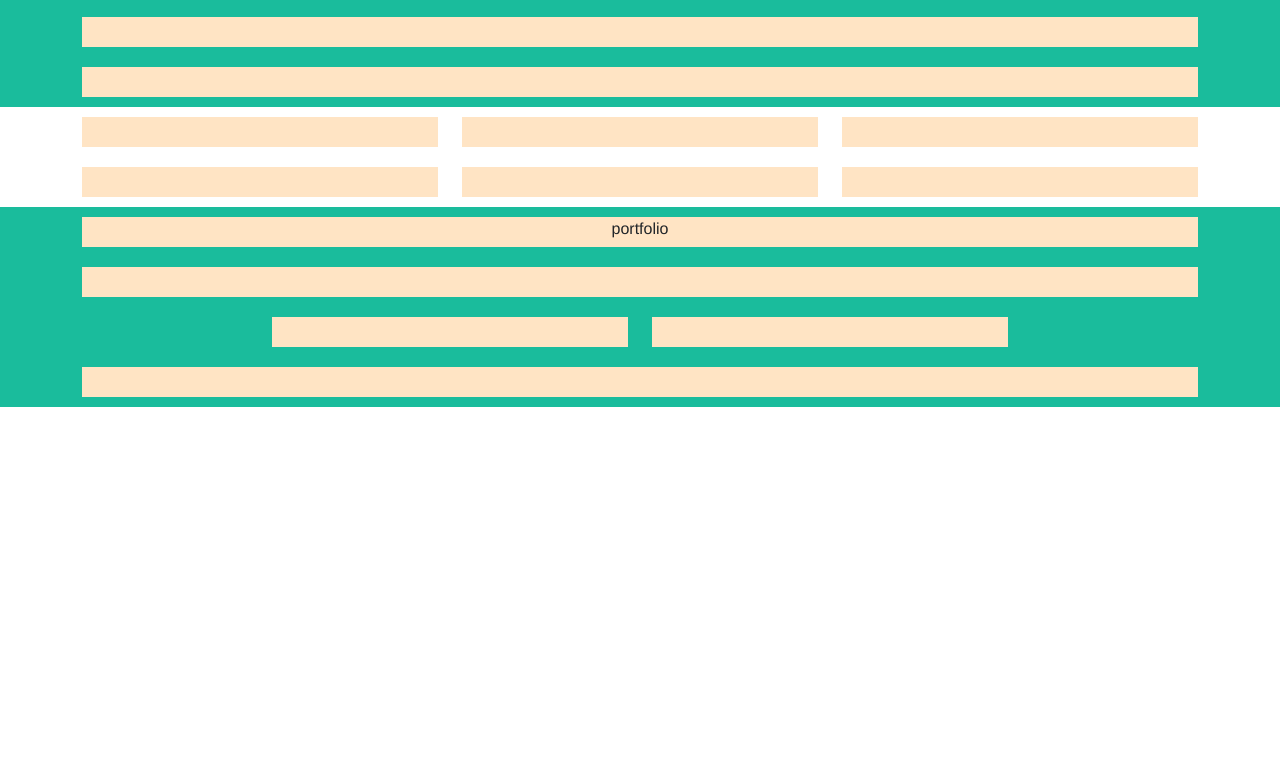
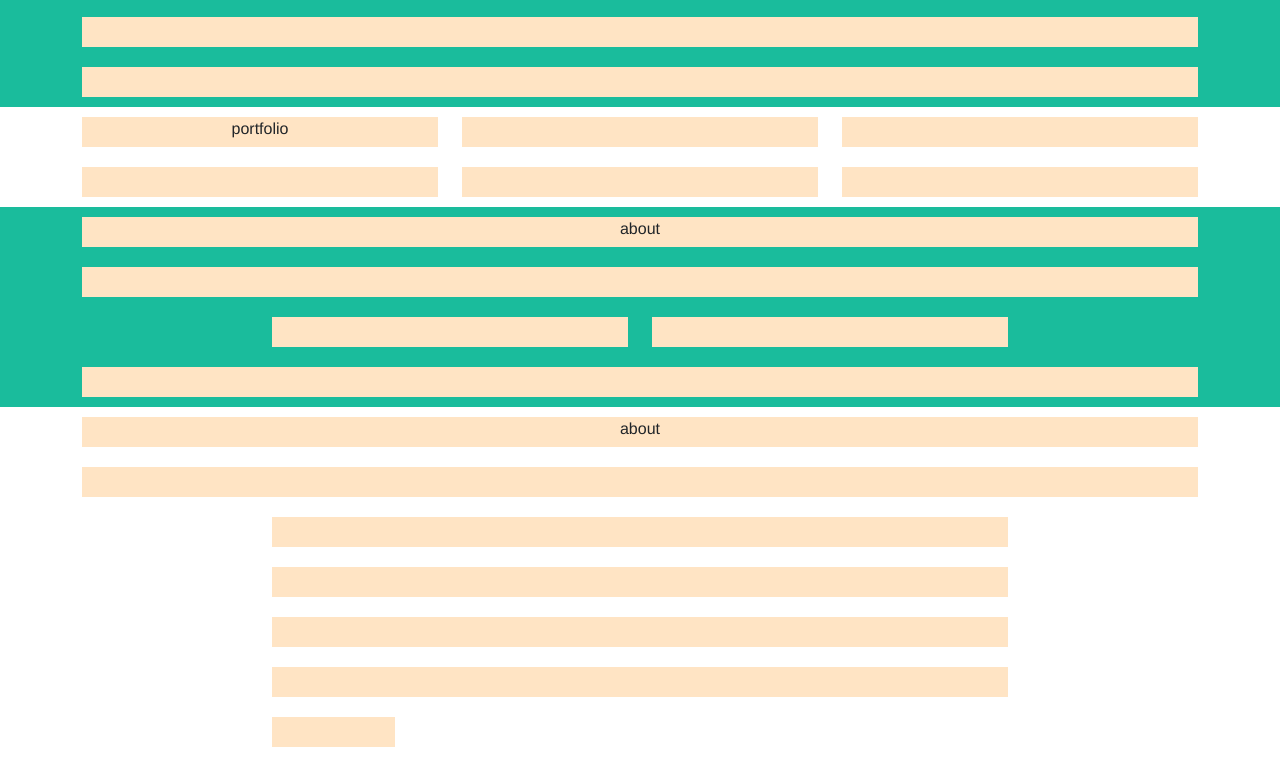
Before and after one commit to battistaennio/html-css-bootstrap-freelancer, a plain HTML site: page index.html in a window 1280 px wide. Shown: the part 363-1120 px from the top of the page. Before the commit the page ends 800 px from the top, so only its background shows below. Drawn offline with nearby package versions, Linux system fonts and the light colour scheme.

Commit message:
impostazione sezione contact me

```diff
--- a/index.html
+++ b/index.html
@@ -112,7 +112,7 @@
 
                     <div class="col-12 col-md-6 col-lg-4">
                         <div class="box">
-
+                            portfolio
                         </div>
                     </div>
 
@@ -162,7 +162,7 @@
 
                     <div class="col-12">
                         <div class="box">
-                            portfolio
+                            about
                         </div>
                     </div>
 
@@ -200,6 +200,59 @@
         <!-- contact me -->
         <section>
 
+            <div id="portfolio_container" class="container container-md container-lg">
+
+                <div class="row justify-content-center text-center">
+
+                    <div class="col-12">
+                        <div class="box">
+                            about
+                        </div>
+                    </div>
+
+                    <div class="col-12">
+                        <div class="box">
+
+                        </div>
+                    </div>
+
+
+                    <div class="col-8 col-md-8">
+                        <div class="box">
+
+                        </div>
+                    </div>
+
+                    <div class="col-8 col-md-8">
+                        <div class="box">
+
+                        </div>
+                    </div>
+
+                    <div class="col-8 col-md-8">
+                        <div class="box">
+
+                        </div>
+                    </div>
+
+                    <div class="col-8 col-md-8">
+                        <div class="box">
+
+                        </div>
+                    </div>
+
+                    <div class="col-8 col-md-8">
+                        <div class="col-2">
+                            <div class="box">
+
+                            </div>
+                        </div>
+                    </div>
+
+                </div>
+
+            </div>
+
         </section>
 
     </main>
```
